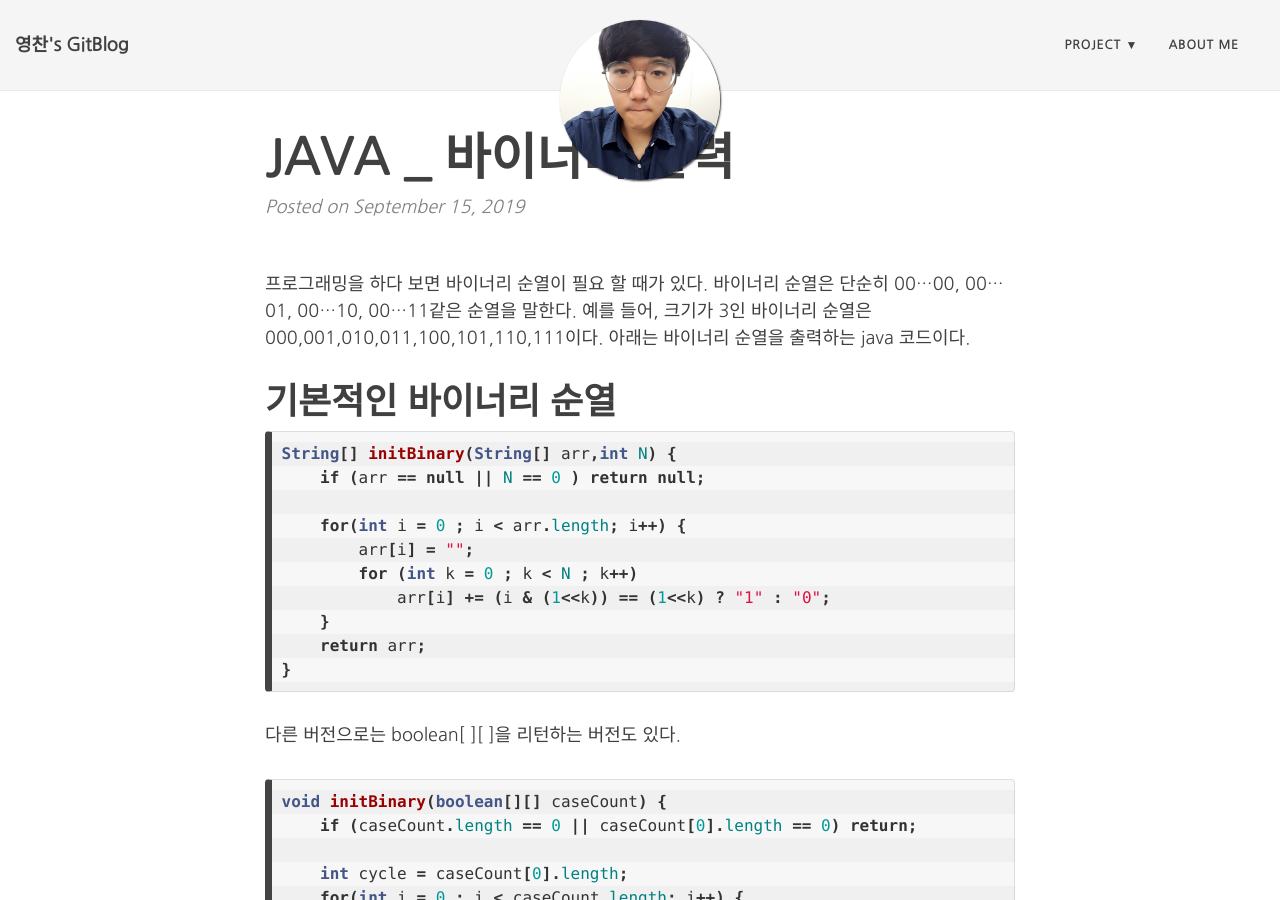
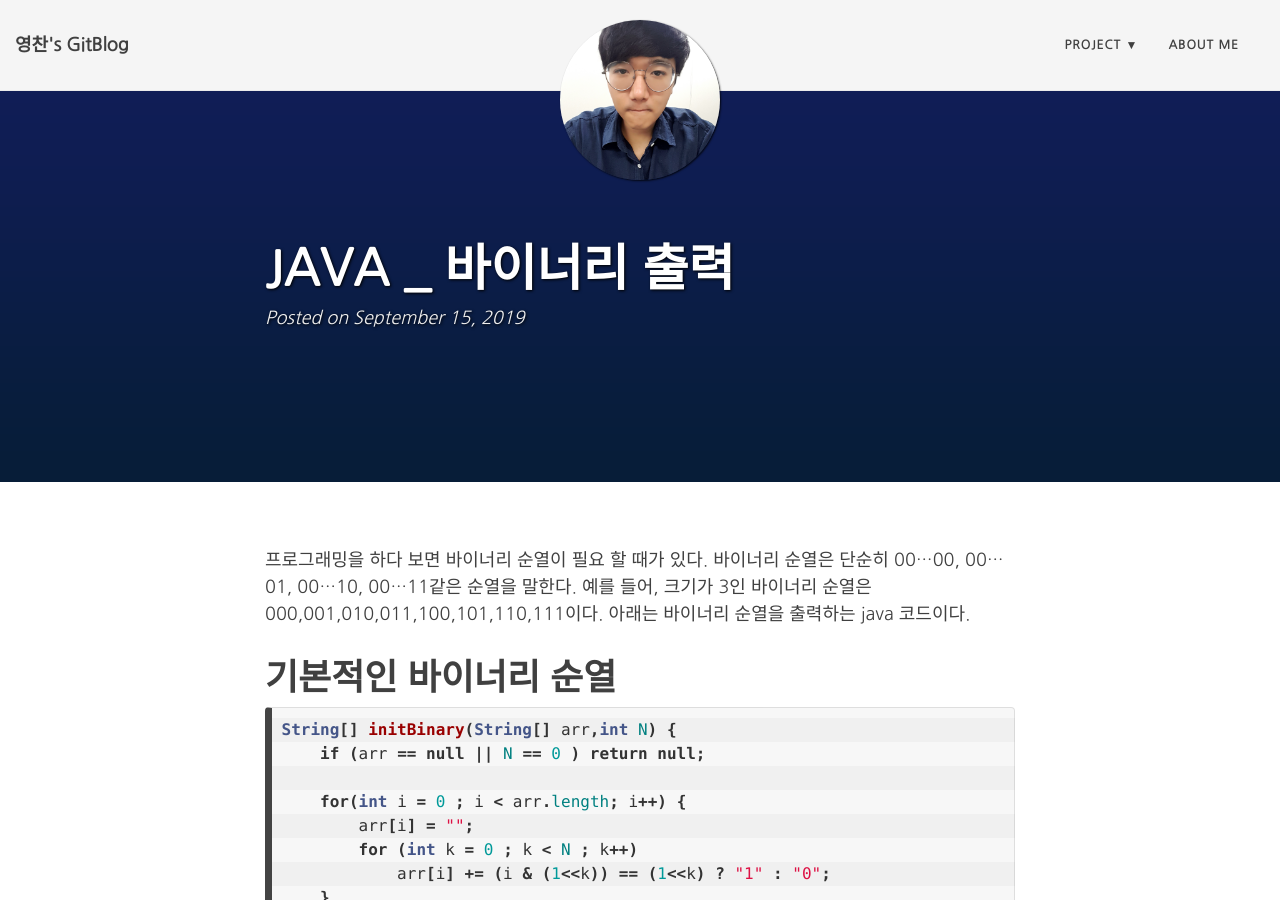
Before and after one commit to charlieppark/charlieppark.github.io-backup, a Jekyll site: the page built from _posts/2019-09-15-javaCord001.md, in a window 1280 px wide and 900 px high. Built offline with Jekyll 4.4.1, drawn with Linux system fonts in a browser that asks for light colours; nearby versions of some CDN libraries.

```diff
--- a/_posts/2019-09-15-javaCord001.md
+++ b/_posts/2019-09-15-javaCord001.md
@@ -2,6 +2,7 @@
 layout: post
 title:  JAVA _ 바이너리 출력
 tags: [cord,java]
+bigimg: /img/nobgimage.png
 ---
 
 프로그래밍을 하다 보면 바이너리 순열이 필요 할 때가 있다. 바이너리 순열은 단순히 00...00, 00...01, 00...10, 00...11같은 순열을 말한다. 예를 들어, 크기가 3인 바이너리 순열은 000,001,010,011,100,101,110,111이다. 아래는 바이너리 순열을 출력하는 java 코드이다.
```
Also changed, not shown: _posts/2019-10-04-HoloLens001.md (+1 -0 lines), img/nobgimage.png (added).
